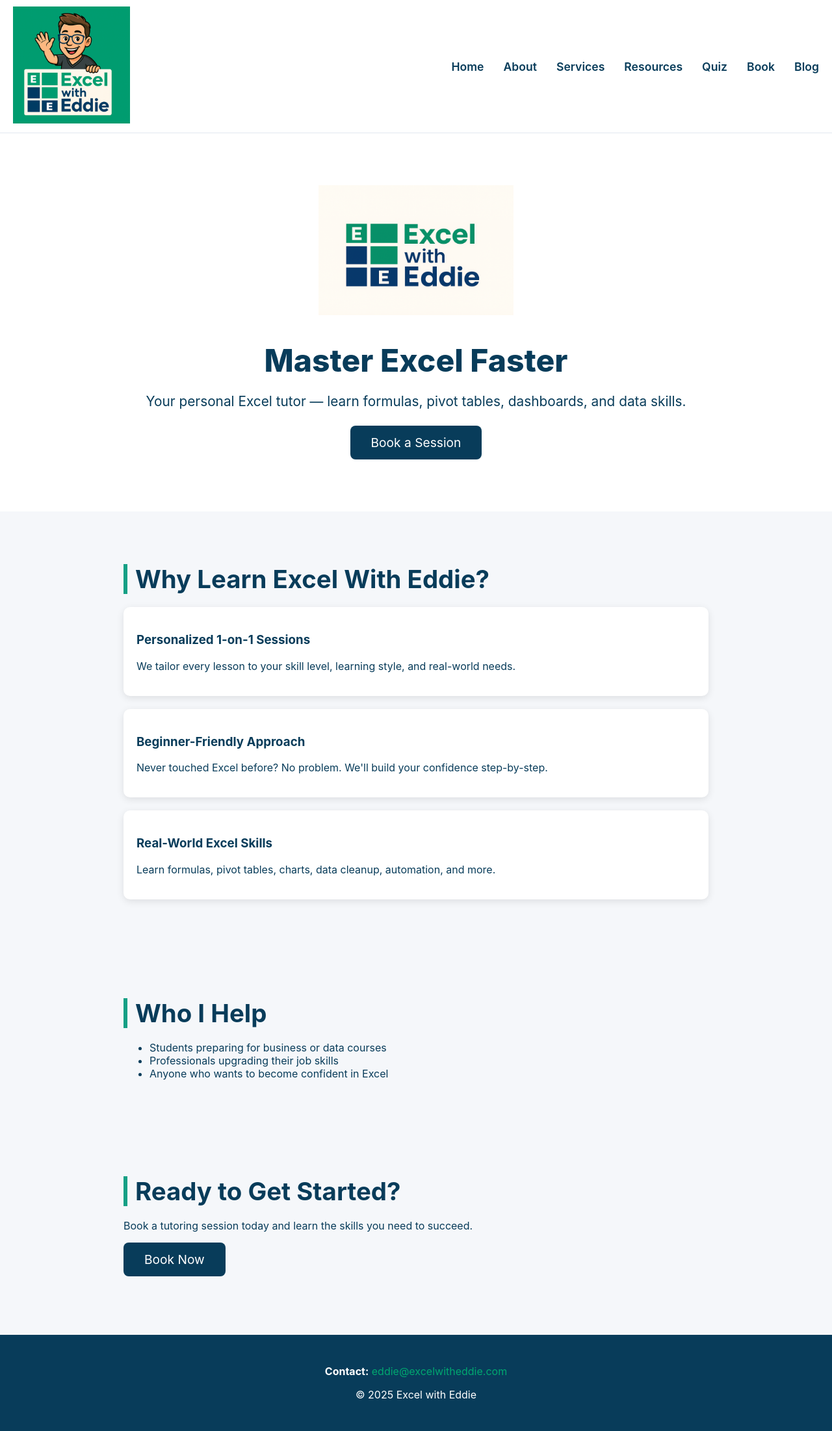
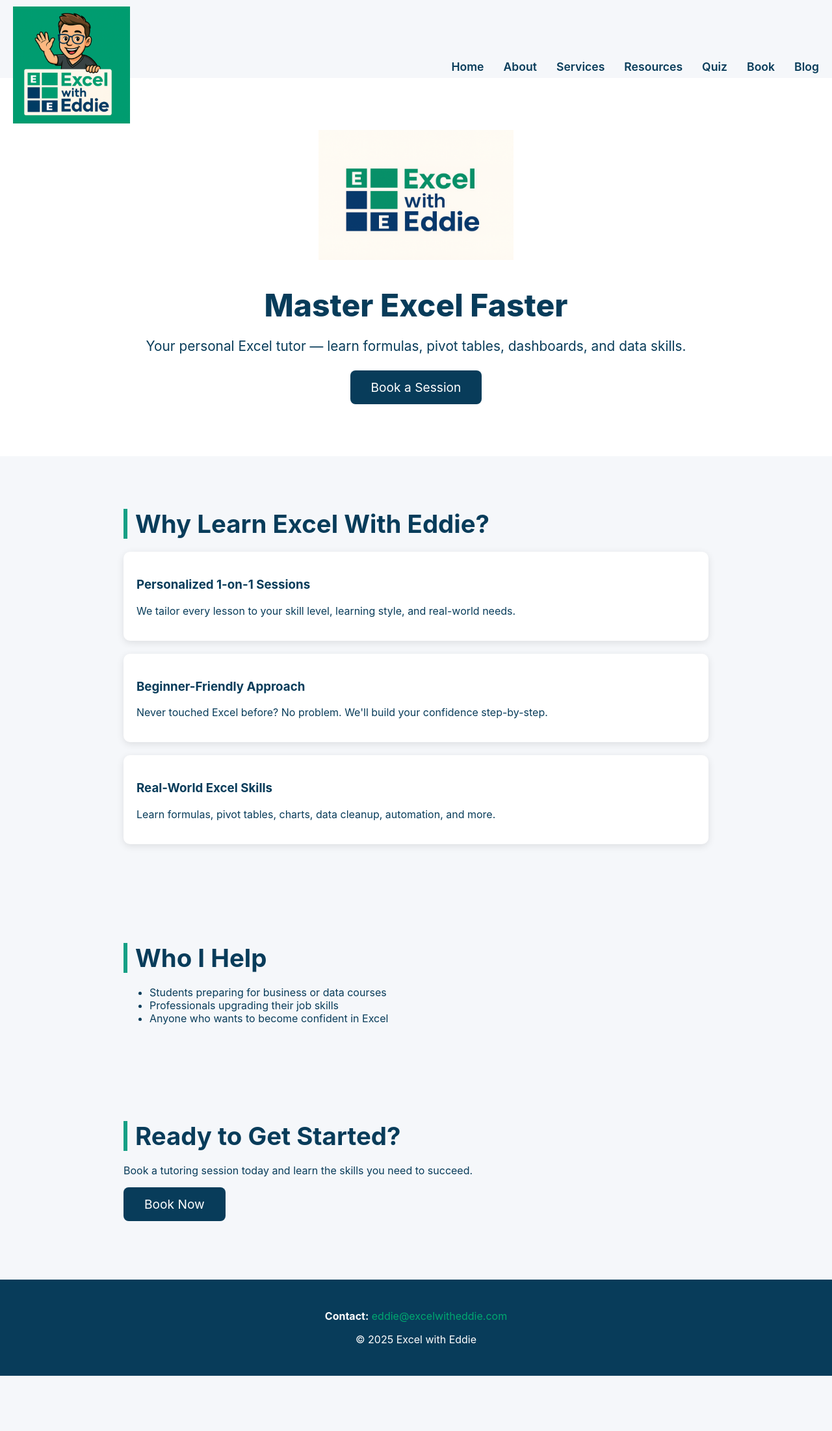
Before and after one commit to excelwitheddie/excel-with-eddie2, a Jekyll site: the page built from index.md, in a window 1280 px wide. Shown: the whole page at 65% size. Built offline with Jekyll 4.4.1, drawn with Linux system fonts in a browser that asks for light colours; after the commit the page ends 2117 px from its top, so only the background shows below that.

Commit message:
Update style.css

```diff
--- a/assets/css/style.css
+++ b/assets/css/style.css
@@ -30,11 +30,8 @@
    HEADER (Sticky)
    ========================================================= */
 .site-header {
-  position: sticky;
-  top: 0;
-  z-index: 1000 !important; /* lowered to prevent blocking footer */
-  background: var(--white);
-  border-bottom: 1px solid #e2e8f0;
+  height: 120px;
+  overflow: visible;
 }
 
 .header-inner {
```
